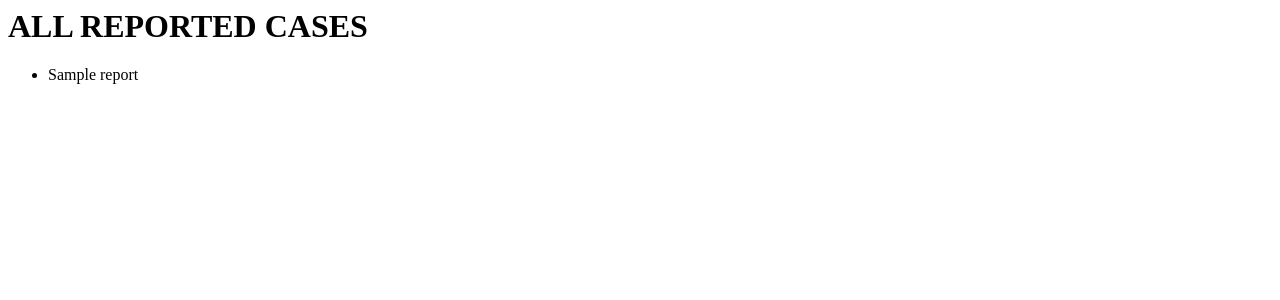
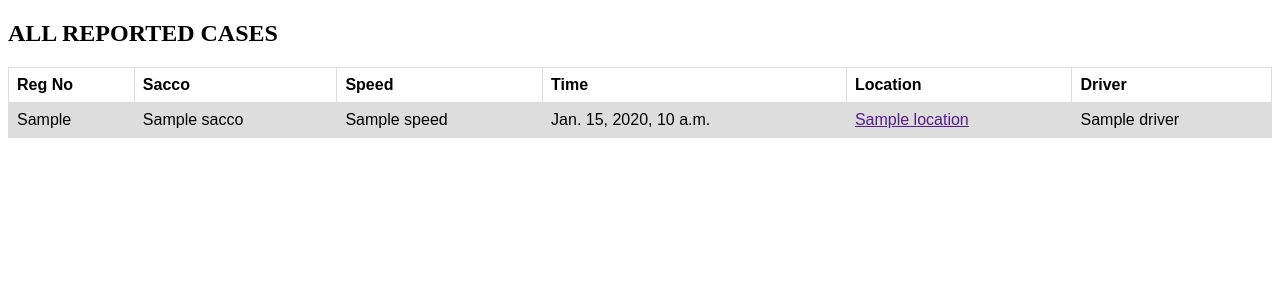
Before and after one commit to samsonmuoki/zusha_web_app, a Django app: template zusha/reports/templates/reports/reports.html in a window 1280 px wide. Shown: the top 300 px of the page. Run offline with Django 3.2, Linux system fonts and the light colour scheme; the template is opened without the code that fills it: most values are stand-ins (such as "Sample title", 1, 10 or a date in 2020).

Commit message:
Render all reports in a html table

```diff
--- a/zusha/reports/templates/reports/reports.html
+++ b/zusha/reports/templates/reports/reports.html
@@ -1,14 +1,54 @@
-<h1>ALL REPORTED CASES</h1>
-<!-- {{reports_query_data}} -->
-{% if reports_query_data%}
-    {%for report in reports_query_data%}
-        <ul>
-            <li>
-                {{ report }}
-                <!-- <a href="/reports/{{report}}"> </a> -->
-            </li>
-        </ul>
-    {% endfor %}
-{% else %}
-    <p>No reports to display</p>
-{% endif %}
+<!DOCTYPE html>
+<html>
+<head>
+<style>
+table {
+  font-family: arial, sans-serif;
+  border-collapse: collapse;
+  width: 100%;
+}
+
+td, th {
+  border: 1px solid #dddddd;
+  text-align: left;
+  padding: 8px;
+}
+
+tr:nth-child(even) {
+  background-color: #dddddd;
+}
+</style>
+</head>
+<body>
+
+    <h2>ALL REPORTED CASES</h2>
+
+    <!-- {{reports_query_data}} -->
+    {% if reports_query_data %}
+
+        <table>
+            <tr>
+                <th>Reg No</th>
+                <th>Sacco</th>
+                <th>Speed</th>
+                <th>Time</th>
+                <th>Location</th>
+                <th>Driver</th>
+            </tr>
+            {% for report in reports_query_data %}
+            <tr>
+                <td>{{ report.RegNo}}</td>
+                <td>{{ report.Sacco}}</td>
+                <td>{{ report.Speed}}</td>
+                <td>{{ report.Time}}</td>
+                <td><a href="">{{ report.Location}}</a></td>
+                <td>{{ report.Driver}}</td>
+            </tr>
+            {% endfor %}
+        </table>
+    {% else %}
+        <p>No reports to display</p>
+    {% endif %}
+
+</body>
+</html>
```
